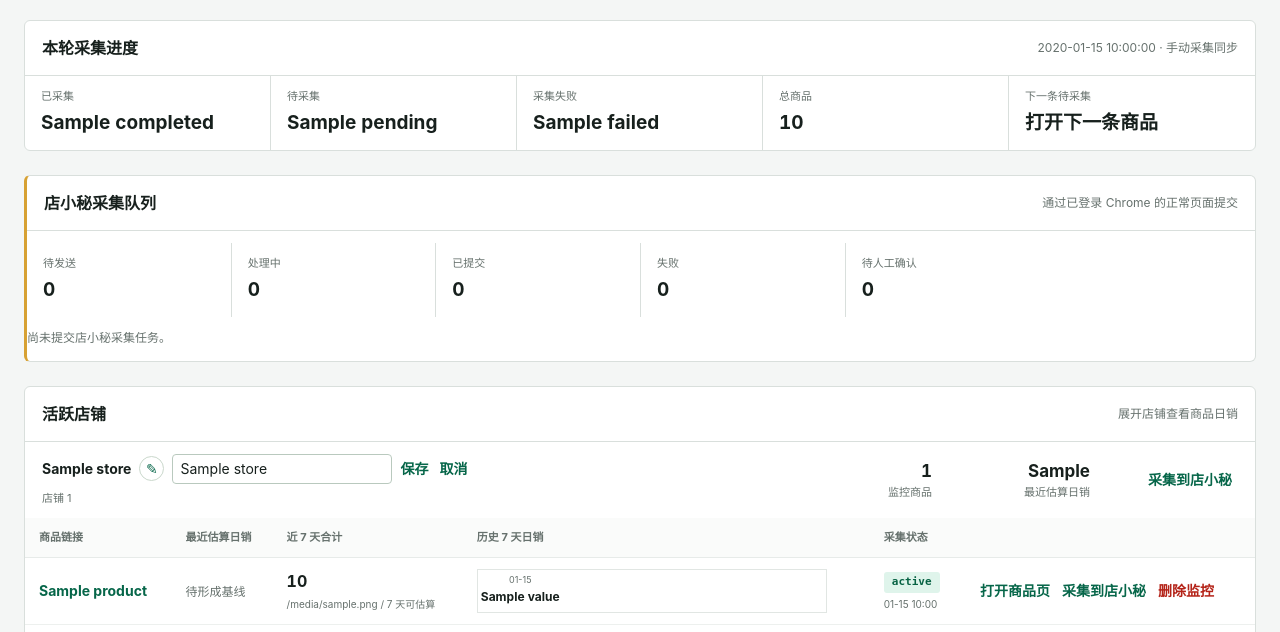
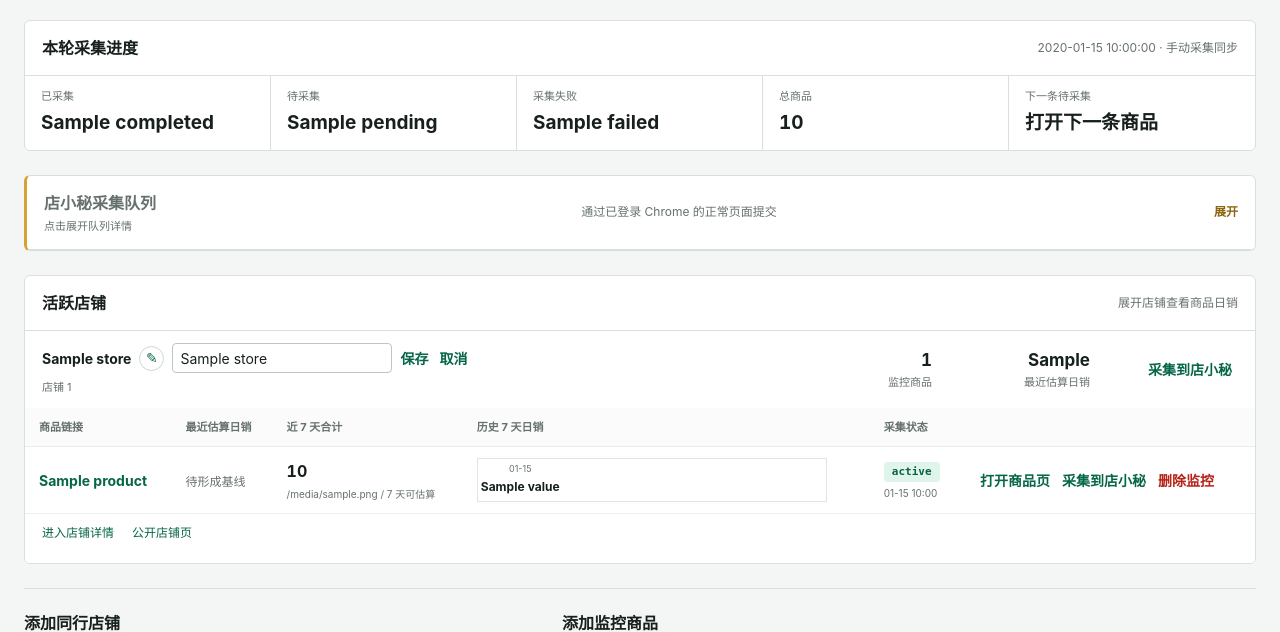
Before and after one commit to Galoremw/aliexpress-monitor, a FastAPI app: template app/templates/dashboard.html in a window 1280 px wide. Shown: the part 655-1287 px from the top of the page. Run offline with FastAPI, Linux system fonts and the light colour scheme; the template is opened without the code that fills it: most values are stand-ins (such as "Sample title", 1, 10 or a date in 2020).

Commit message:
Collapse Dianxiaomi dashboard queue

```diff
--- a/app/static/dashboard.css
+++ b/app/static/dashboard.css
@@ -140,8 +140,18 @@ tr:last-child td { border-bottom: 0; }
 .toast.show { opacity: 1; transform: translateY(0); }
 .toast.error { background: var(--danger); }
 .discovery-note { margin: -10px 0 24px; color: var(--muted); font-size: 12px; }
-.dianxiaomi-progress-grid { margin-top: 12px; }
 .dianxiaomi-band { border-left: 3px solid #d7a133; }
+.dianxiaomi-summary { cursor: pointer; list-style: none; transition: background .15s ease; }
+.dianxiaomi-summary::-webkit-details-marker { display: none; }
+.dianxiaomi-summary:hover { background: #fffdf7; }
+.dianxiaomi-summary:focus-visible { outline: 2px solid #9bd8c3; outline-offset: -2px; }
+.dianxiaomi-summary::after { content: "展开"; min-width: 36px; color: #8b6510; font-size: 12px; font-weight: 700; text-align: right; }
+.dianxiaomi-band[open] .dianxiaomi-summary::after { content: "收起"; }
+.dianxiaomi-summary-title { display: grid; gap: 3px; }
+.dianxiaomi-summary-title small, .dianxiaomi-summary-hint { color: var(--muted); font-size: 11px; }
+.dianxiaomi-content { padding: 12px 0 14px; border-top: 1px solid var(--line); }
+.dianxiaomi-progress-grid { margin: 0; }
+.dianxiaomi-content > .muted-value { margin: 12px 14px 0; }
 .dianxiaomi-items { display: grid; gap: 8px; margin-top: 14px; }
 .dianxiaomi-item { display: grid; grid-template-columns: minmax(0, 1fr) auto; gap: 12px; padding: 11px 12px; border: 1px solid var(--line); background: #fffdf7; }
 .dianxiaomi-item-main { min-width: 0; display: grid; gap: 4px; }
@@ -190,6 +200,7 @@ tr:last-child td { border-bottom: 0; }
   .dianxiaomi-item { grid-template-columns: 1fr; }
   .dianxiaomi-item-side { justify-content: flex-start; flex-wrap: wrap; }
   .dianxiaomi-item-title { white-space: normal; }
+  .dianxiaomi-summary-hint { display: none; }
   .status-grid > *:nth-child(3n) { border-right: 1px solid var(--line); }
   .status-grid > *:nth-child(2n) { border-right: 0; }
   .browser-progress-grid { grid-template-columns: repeat(2, 1fr); }
--- a/app/static/dashboard.js
+++ b/app/static/dashboard.js
@@ -149,7 +149,7 @@ async function refreshDianxiaomiStatus() {
     });
     const latest = section.querySelector("#dianxiaomi-latest");
     const item = status.items?.[0] || status.latest?.[0];
-    if (latest && item) latest.textContent = `${item.product_title || item.platform_product_id || "商品"} · ${item.status}${item.error_message ? ` · ${item.error_message}` : ""}`;
+    if (latest && item) latest.textContent = `商品 ID ${item.platform_product_id || item.product_id || "—"} · ${item.status}${item.error_message ? ` · ${item.error_message}` : ""}`;
     const list = section.querySelector("#dianxiaomi-items");
     if (list) list.innerHTML = (status.items || []).map(renderDianxiaomiItem).join("") || '<p class="muted-value">当前没有店小秘任务。</p>';
   } catch {
@@ -192,7 +192,7 @@ function renderDianxiaomiItem(item) {
     : ["QUEUED", "CLAIMED", "OPENED", "FILLED", "COLLECTING"].includes(item.status)
       ? `<button class="link-button danger" type="button" data-dianxiaomi-action="cancel" data-handoff-id="${item.id}">取消</button>`
       : "";
-  const label = escapeDianxiaomiHtml(item.product_title || item.platform_product_id || `商品 #${item.product_id}`);
+  const label = `商品 ID ${escapeDianxiaomiHtml(item.platform_product_id || item.product_id || "—")}`;
   const store = escapeDianxiaomiHtml(item.store_name || `店铺 #${item.store_id}`);
   const url = escapeDianxiaomiHtml(item.target_url);
   const error = item.error_message ? ` · ${escapeDianxiaomiHtml(item.error_message)}` : "";
--- a/app/templates/dashboard.html
+++ b/app/templates/dashboard.html
@@ -69,8 +69,12 @@
   </div>
 </section>
 
-<section id="dianxiaomi-status" class="data-section dianxiaomi-band" data-status-endpoint="/api/integrations/dianxiaomi/status">
-  <div class="section-heading"><h2>店小秘采集队列</h2><span>通过已登录 Chrome 的正常页面提交</span></div>
+<details id="dianxiaomi-status" class="data-section dianxiaomi-band" data-status-endpoint="/api/integrations/dianxiaomi/status">
+  <summary class="section-heading dianxiaomi-summary">
+    <span class="dianxiaomi-summary-title"><h2>店小秘采集队列</h2><small>点击展开队列详情</small></span>
+    <span class="dianxiaomi-summary-hint">通过已登录 Chrome 的正常页面提交</span>
+  </summary>
+  <div class="dianxiaomi-content">
     <div class="status-grid dianxiaomi-progress-grid">
       <span><small>待发送</small><b data-dianxiaomi-value="queued">0</b></span>
       <span><small>处理中</small><b data-dianxiaomi-value="processing">0</b></span>
@@ -80,7 +84,8 @@
     </div>
     <p id="dianxiaomi-latest" class="muted-value">尚未提交店小秘采集任务。</p>
     <div id="dianxiaomi-items" class="dianxiaomi-items" aria-live="polite"></div>
-</section>
+  </div>
+</details>
 
 <section id="active-stores" class="data-section anchor-section">
   <div class="section-heading"><h2>活跃店铺</h2><span>展开店铺查看商品日销</span></div>
```
Also changed, not shown: tests/test_dashboard.py (+11 -0 lines). Lines whose indentation alone changed are shown as unchanged.
